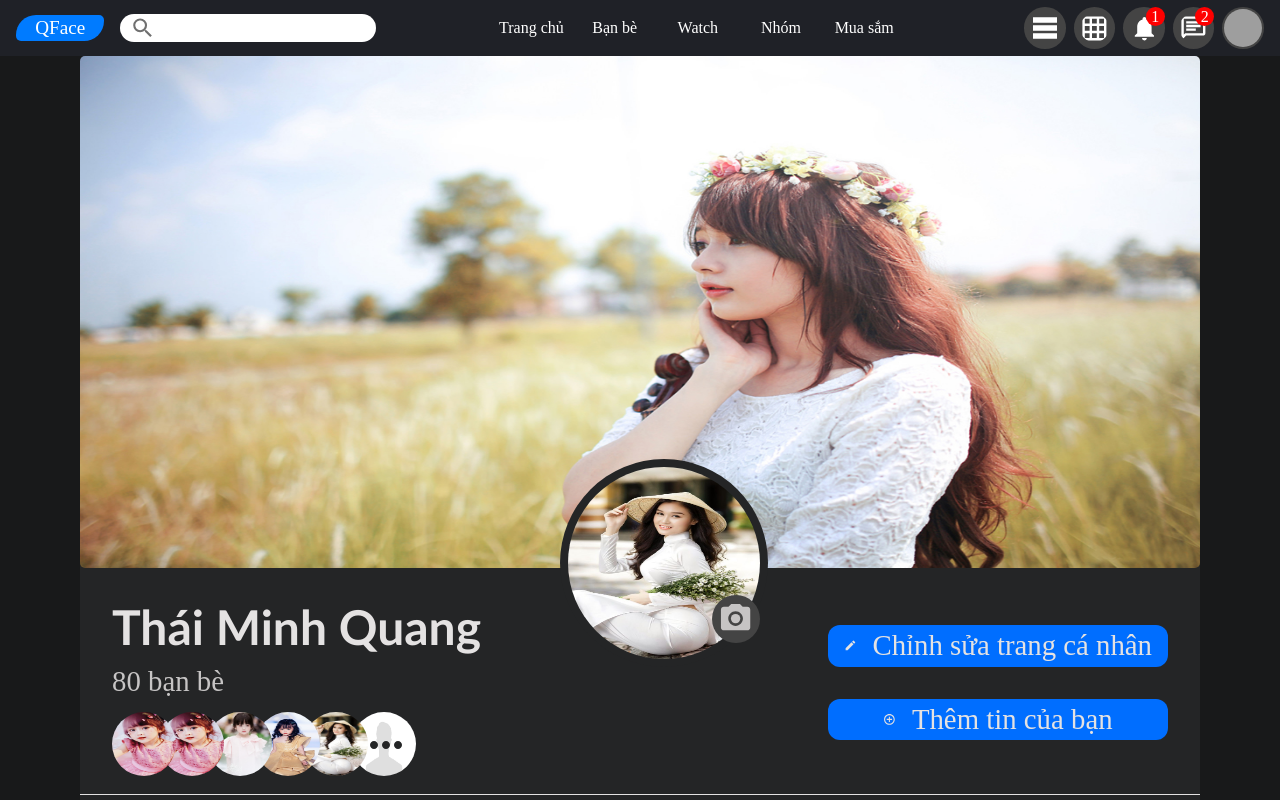
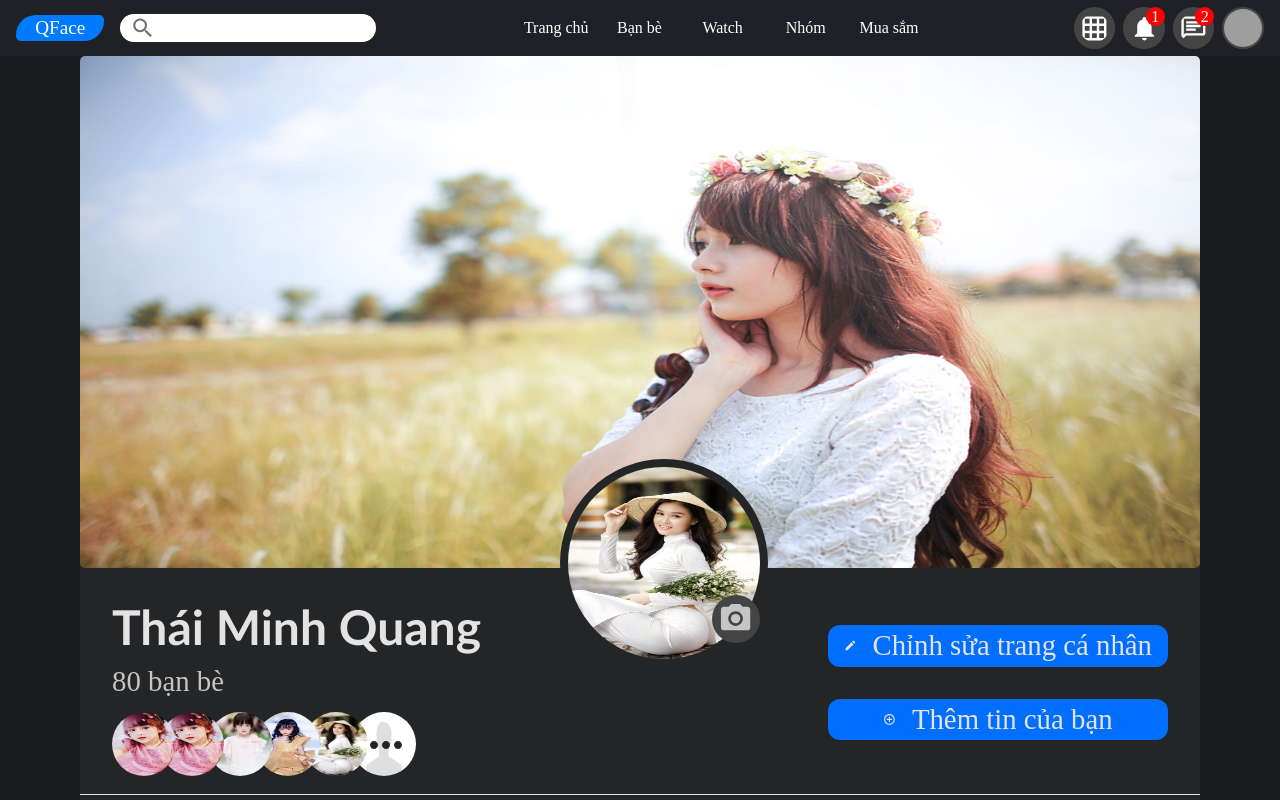
Before and after one commit to quangIT93/socialClient, a React (Create React App) app: page /profile/images in a window 1280 px wide. Shown: the top 800 px of the page. Built offline with nearby package versions, Linux system fonts and the light colour scheme; grey boxes are pictures that could not be loaded.

Commit message:
fix code 23

```diff
--- a/src/Components/Layouts/Navbar.jsx
+++ b/src/Components/Layouts/Navbar.jsx
@@ -139,7 +139,7 @@ const Navbar = (props) => {
 
         <div className="nav-user__setup">
           <div
-            className={`icon-bar ${activeIconSubMenu} nav-wrap__icon`}
+            className={`icon-bar ${activeIconSubMenu}`}
             onClick={handleClickSubMenu}
           >
             <MdTableRows />
--- a/src/Components/Layouts/navbar.scss
+++ b/src/Components/Layouts/navbar.scss
@@ -273,6 +273,10 @@
         background-color: $primary-color;
       }
 
+      .icon-bar.active {
+        background-color: $primary-color;
+      }
+
       .nav-menu {
       }
 
```
